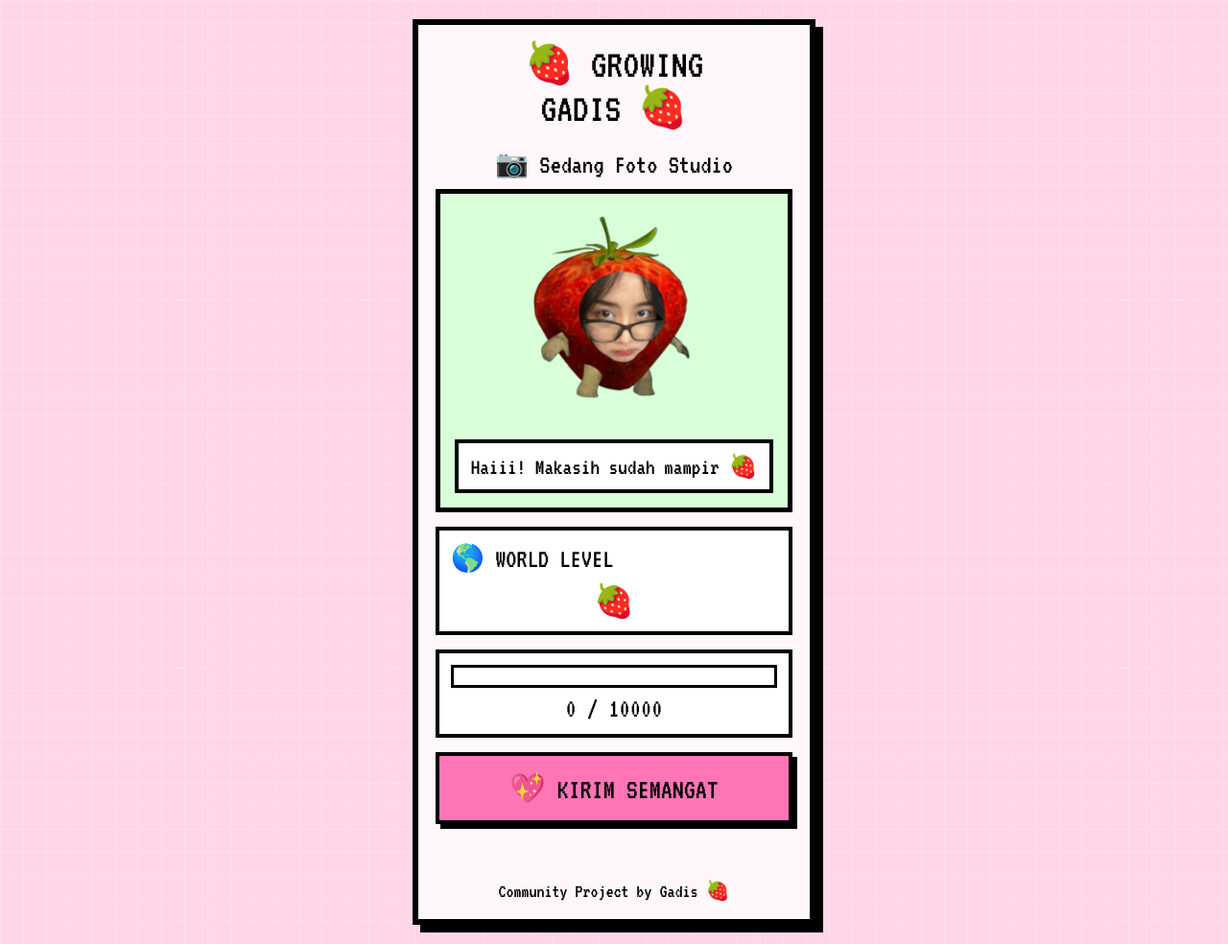
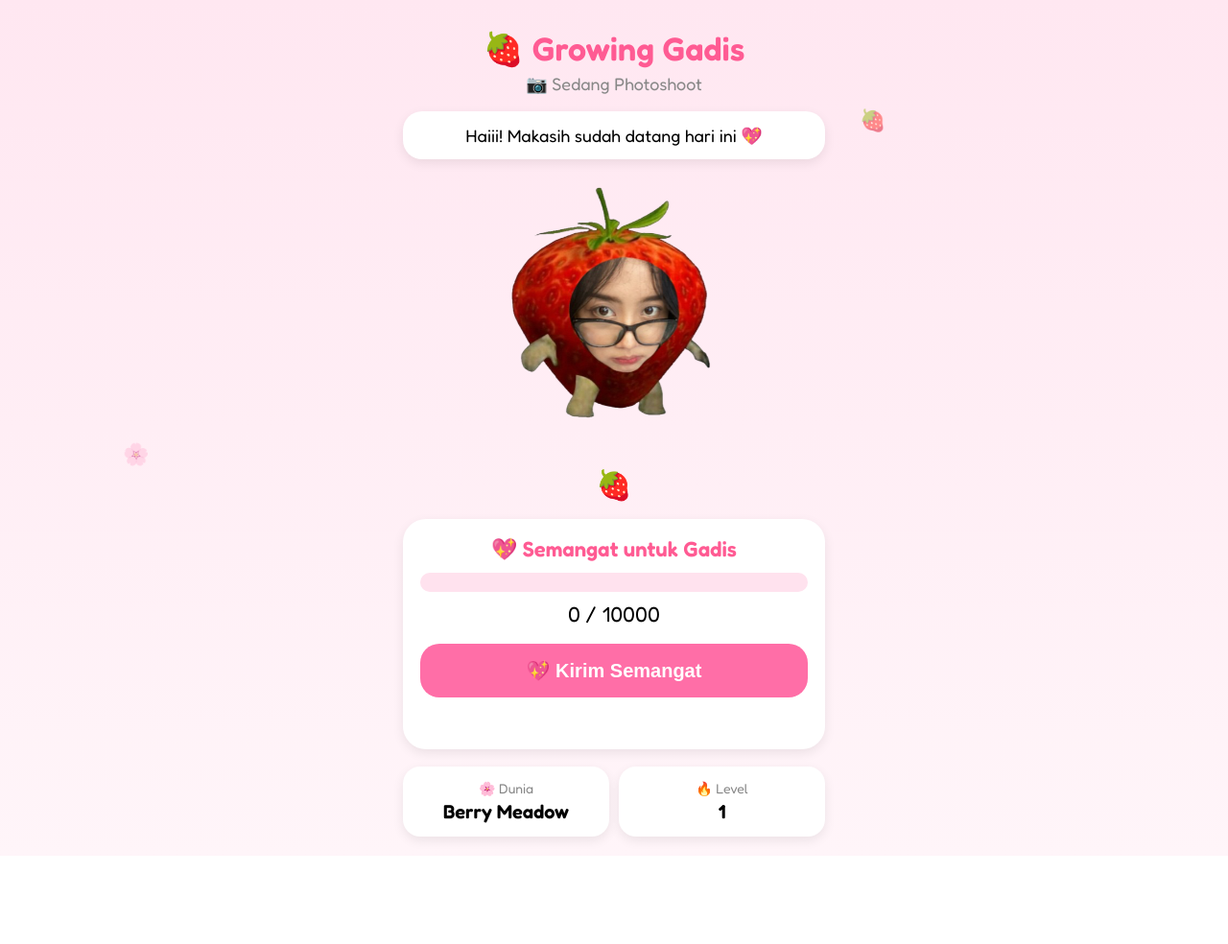
Before and after one commit to gadisdifaliyantomo-ctrl/growing-little-gadis, a plain HTML site: page index.html in a window 1280 px wide. Shown: the whole page at 96% size. After the commit the page ends 892 px from the top, so only its background shows below. Drawn offline with Linux system fonts and the light colour scheme.

Commit message:
Update index.html

```diff
--- a/index.html
+++ b/index.html
@@ -4,9 +4,9 @@
 <meta charset="UTF-8">
 <meta name="viewport" content="width=device-width, initial-scale=1.0">
 
-<title>🍓 Growing Little Gadis</title>
+<title>🍓 Growing Gadis</title>
 
-<link href="https://fonts.googleapis.com/css2?family=VT323&display=swap" rel="stylesheet">
+<link href="https://fonts.googleapis.com/css2?family=Fredoka:wght@400;500;600&display=swap" rel="stylesheet">
 
 <style>
 
@@ -17,219 +17,190 @@ box-sizing:border-box;
 }
 
 body{
-font-family:'VT323', monospace;
-background:#ffd6e7;
-background-image:
-linear-gradient(#ffffff33 1px, transparent 1px),
-linear-gradient(90deg,#ffffff33 1px, transparent 1px);
-background-size:24px 24px;
+font-family:'Fredoka',sans-serif;
+background:linear-gradient(
+180deg,
+#ffe7f1 0%,
+#fff5f9 100%
+);
 min-height:100vh;
+overflow-x:hidden;
+}
+
+.container{
+max-width:480px;
+margin:auto;
 padding:20px;
 }
 
-.gameboy{
-
-max-width:420px;
-margin:auto;
-
-background:#fff7fa;
-
-border:6px solid #000;
-
-box-shadow:8px 8px 0 #000;
-
-padding:18px;
-
+.title{
+text-align:center;
+font-size:34px;
+font-weight:600;
+color:#ff5b93;
+margin-top:10px;
 }
 
-.title{
-
+.subtitle{
 text-align:center;
-font-size:42px;
-line-height:1.1;
-
-margin-bottom:18px;
-
+color:#888;
+margin-top:5px;
+font-size:18px;
 }
 
-.weather{
-
+.chat-bubble{
+background:white;
+padding:14px;
+border-radius:20px;
+margin-top:18px;
 text-align:center;
-
-font-size:28px;
-
-margin-bottom:10px;
-
+box-shadow:0 4px 12px rgba(0,0,0,.08);
+font-size:18px;
 }
 
-.screen{
-
-background:#d8ffd8;
-
-border:5px solid #000;
-
-padding:15px;
-
-margin-bottom:15px;
-
+.mascot-area{
+position:relative;
 text-align:center;
-
+margin-top:20px;
 }
 
 .mascot{
-
-width:220px;
-
-max-width:100%;
-
-animation:float 2s infinite ease-in-out;
-
+width:280px;
+max-width:90%;
+animation:float 3s ease-in-out infinite;
 }
 
 @keyframes float{
-
 0%{transform:translateY(0);}
-50%{transform:translateY(-6px);}
+50%{transform:translateY(-12px);}
 100%{transform:translateY(0);}
-
 }
 
-.dialog{
-
-background:white;
-
-border:4px solid black;
-
-padding:10px;
-
-font-size:24px;
-
-margin-top:12px;
-
+.decor{
+font-size:30px;
+margin-top:10px;
 }
 
-.world{
-
+.card{
 background:white;
-
-border:4px solid black;
-
-padding:12px;
-
-margin-bottom:15px;
-
+padding:18px;
+border-radius:24px;
+margin-top:18px;
+box-shadow:0 4px 12px rgba(0,0,0,.08);
 }
 
-.world-title{
-
-font-size:28px;
-
-margin-bottom:8px;
-
-}
-
-.world-decor{
-
-font-size:34px;
-
+.progress-title{
 text-align:center;
-
-}
-
-.progress-box{
-
-background:white;
-
-border:4px solid black;
-
-padding:12px;
-
-margin-bottom:15px;
-
+font-size:22px;
+font-weight:600;
+color:#ff5b93;
 }
 
 .progress{
-
-height:24px;
-
-border:3px solid black;
-
-background:#fff;
-
+height:20px;
+background:#ffe2ee;
+border-radius:999px;
 overflow:hidden;
-
+margin-top:12px;
 }
 
 .fill{
-
 height:100%;
-
 width:0%;
-
-background:#ff75b5;
-
+background:linear-gradient(
+90deg,
+#ff96bd,
+#ff5b93
+);
 transition:.4s;
-
 }
 
 .counter{
-
 text-align:center;
-
-font-size:28px;
-
-margin-top:8px;
-
+font-size:22px;
+margin-top:10px;
 }
 
-button{
-
+.button{
 width:100%;
-
+border:none;
 padding:16px;
-
-font-size:30px;
-
-font-family:'VT323', monospace;
-
-border:4px solid black;
-
-background:#ff75b5;
-
-box-shadow:5px 5px 0 black;
-
+margin-top:18px;
+border-radius:20px;
+font-size:20px;
+font-weight:600;
+background:#ff6ea7;
+color:white;
 cursor:pointer;
-
 }
 
-button:active{
+.button:active{
+transform:scale(.97);
+}
 
-transform:translate(5px,5px);
+.stats{
+display:grid;
+grid-template-columns:1fr 1fr;
+gap:10px;
+margin-top:18px;
+}
 
-box-shadow:none;
+.stat{
+background:white;
+padding:14px;
+border-radius:18px;
+text-align:center;
+box-shadow:0 4px 12px rgba(0,0,0,.08);
+}
 
+.stat-title{
+font-size:14px;
+color:#888;
+}
+
+.stat-value{
+font-size:20px;
+font-weight:600;
+margin-top:4px;
 }
 
 .status{
-
 text-align:center;
-
 margin-top:12px;
-
-font-size:24px;
-
-min-height:30px;
-
+font-size:18px;
+color:#ff5b93;
+min-height:24px;
 }
 
-.footer{
+.floating{
+position:fixed;
+pointer-events:none;
+font-size:22px;
+animation:fall 10s linear infinite;
+opacity:.5;
+}
 
-margin-top:15px;
+.f1{
+left:10%;
+top:-20px;
+}
 
-text-align:center;
+.f2{
+left:70%;
+top:-80px;
+animation-delay:3s;
+}
 
-font-size:20px;
+.f3{
+left:40%;
+top:-50px;
+animation-delay:6s;
+}
 
+@keyframes fall{
+to{
+transform:translateY(120vh);
+}
 }
 
 </style>
@@ -237,63 +208,79 @@ font-size:20px;
 
 <body>
 
-<div class="gameboy">
+<div class="floating f1">🌸</div>
+<div class="floating f2">🍓</div>
+<div class="floating f3">✨</div>
+
+<div class="container">
 
 <div class="title">
-🍓 GROWING<br>GADIS 🍓
+🍓 Growing Gadis
 </div>
 
-<div class="weather" id="mood">
+<div class="subtitle" id="mood">
 ☀️ Sedang Sarapan
 </div>
 
-<div class="screen">
+<div class="chat-bubble" id="dialog">
+Haiii! Makasih sudah datang hari ini 💖
+</div>
+
+<div class="mascot-area">
 
 <img
 src="gadis-berry.png"
 class="mascot"
->
+alt="Gadis Berry">
 
-<div class="dialog" id="dialog">
-Haiii! Makasih sudah mampir 🍓
-</div>
-
-</div>
-
-<div class="world">
-
-<div class="world-title">
-🌎 WORLD LEVEL
-</div>
-
-<div class="world-decor" id="decor">
+<div class="decor" id="decor">
 🍓
 </div>
 
 </div>
 
-<div class="progress-box">
+<div class="card">
+
+<div class="progress-title">
+💖 Semangat untuk Gadis
+</div>
 
 <div class="progress">
-
 <div class="fill" id="fill"></div>
-
 </div>
 
 <div class="counter">
 <span id="energy">0</span> / 10000
 </div>
 
-</div>
-
-<button onclick="support()">
-💖 KIRIM SEMANGAT
+<button class="button" onclick="support()">
+💖 Kirim Semangat
 </button>
 
 <div class="status" id="status"></div>
 
-<div class="footer">
-Community Project by Gadis 🍓
+</div>
+
+<div class="stats">
+
+<div class="stat">
+<div class="stat-title">
+🌸 Dunia
+</div>
+<div class="stat-value" id="world">
+Berry Meadow
+</div>
+</div>
+
+<div class="stat">
+<div class="stat-title">
+🔥 Level
+</div>
+<div class="stat-value" id="level">
+1
+</div>
+</div>
+
 </div>
 
 </div>
@@ -306,75 +293,100 @@ Number(localStorage.getItem("energy") || 0);
 const dialogs = [
 
 "Aku senang kamu datang hari ini 🍓",
-
 "Semangatmu membuatku lebih kuat 💖",
-
 "Besok mampir lagi ya ✨",
-
 "Aku sedang berusaha tumbuh 🌱",
-
 "Kita bangun dunia ini bersama 🥺",
-
-"Terima kasih sudah support aku 🍓"
+"Makasih sudah support aku 🍓"
 
 ];
 
 function updateMood(){
 
-const hour = new Date().getHours();
+const hour =
+new Date().getHours();
 
-let mood = "";
+let mood="";
 
-if(hour >= 6 && hour < 10)
-mood = "☀️ Sedang Sarapan";
+if(hour>=6 && hour<10)
+mood="☀️ Sedang Sarapan";
 
-else if(hour < 14)
-mood = "📷 Sedang Foto Studio";
+else if(hour<14)
+mood="📷 Sedang Photoshoot";
 
-else if(hour < 18)
-mood = "☕ Sedang Nongkrong";
+else if(hour<18)
+mood="☕ Sedang Nongkrong";
 
-else if(hour < 22)
-mood = "🎤 Sedang Latihan Idol";
+else if(hour<22)
+mood="🎤 Sedang Latihan Idol";
 
 else
-mood = "😴 Sudah Mengantuk";
+mood="😴 Sedang Tidur";
 
-document.getElementById("mood").innerText = mood;
+document.getElementById("mood")
+.innerText=mood;
 
 }
 
 function updateWorld(){
 
-let decor = "🍓";
+let decor="🍓";
+let world="Berry Meadow";
+let level="1";
 
-if(energy >= 100)
-decor = "🌱 🍓";
+if(energy>=100){
+decor="🌱 🍓";
+level="2";
+}
 
-if(energy >= 500)
-decor = "🌱 🌷 🍓";
+if(energy>=500){
+decor="🌱 🌷 🍓";
+world="Berry Garden";
+level="3";
+}
 
-if(energy >= 1000)
-decor = "🏡 🌷 🍓";
+if(energy>=1000){
+decor="🏡 🌷 🍓";
+world="Berry Home";
+level="4";
+}
 
-if(energy >= 3000)
-decor = "☕ 🏡 🌷 🍓";
+if(energy>=3000){
+decor="☕ 🏡 🌷 🍓";
+world="Berry Café";
+level="5";
+}
 
-if(energy >= 5000)
-decor = "🎤 ☕ 🏡 🌷 🍓";
+if(energy>=5000){
+decor="🎤 ☕ 🏡 🌷 🍓";
+world="Berry Idol";
+level="6";
+}
 
-if(energy >= 10000)
-decor = "👑 🎤 ☕ 🏡 🌷 🍓";
+if(energy>=10000){
+decor="👑 🎤 ☕ 🏡 🌷 🍓";
+world="Queen Berry";
+level="7";
+}
 
-document.getElementById("decor").innerHTML = decor;
+document.getElementById("decor")
+.innerHTML=decor;
+
+document.getElementById("world")
+.innerText=world;
+
+document.getElementById("level")
+.innerText=level;
 
 }
 
 function render(){
 
-document.getElementById("energy").innerText = energy;
+document.getElementById("energy")
+.innerText=energy;
 
-document.getElementById("fill").style.width =
+document.getElementById("fill")
+.style.width=
 Math.min((energy/10000)*100,100)+"%";
 
 updateWorld();
@@ -385,20 +397,24 @@ function support(){
 
 energy++;
 
-localStorage.setItem("energy", energy);
+localStorage.setItem(
+"energy",
+energy
+);
 
-document.getElementById("status").innerText =
-"🍓 Gadis menerima semangatmu!";
+document.getElementById("dialog")
+.innerText=
+dialogs[Math.floor(Math.random()*dialogs.length)];
 
-document.getElementById("dialog").innerText =
-dialogs[Math.floor(Math.random()*dialogs.length)];
+document.getElementById("status")
+.innerText=
+"🍓 Semangat berhasil dikirim!";
 
 render();
 
 }
 
 updateMood();
-
 render();
 
 </script>
```
